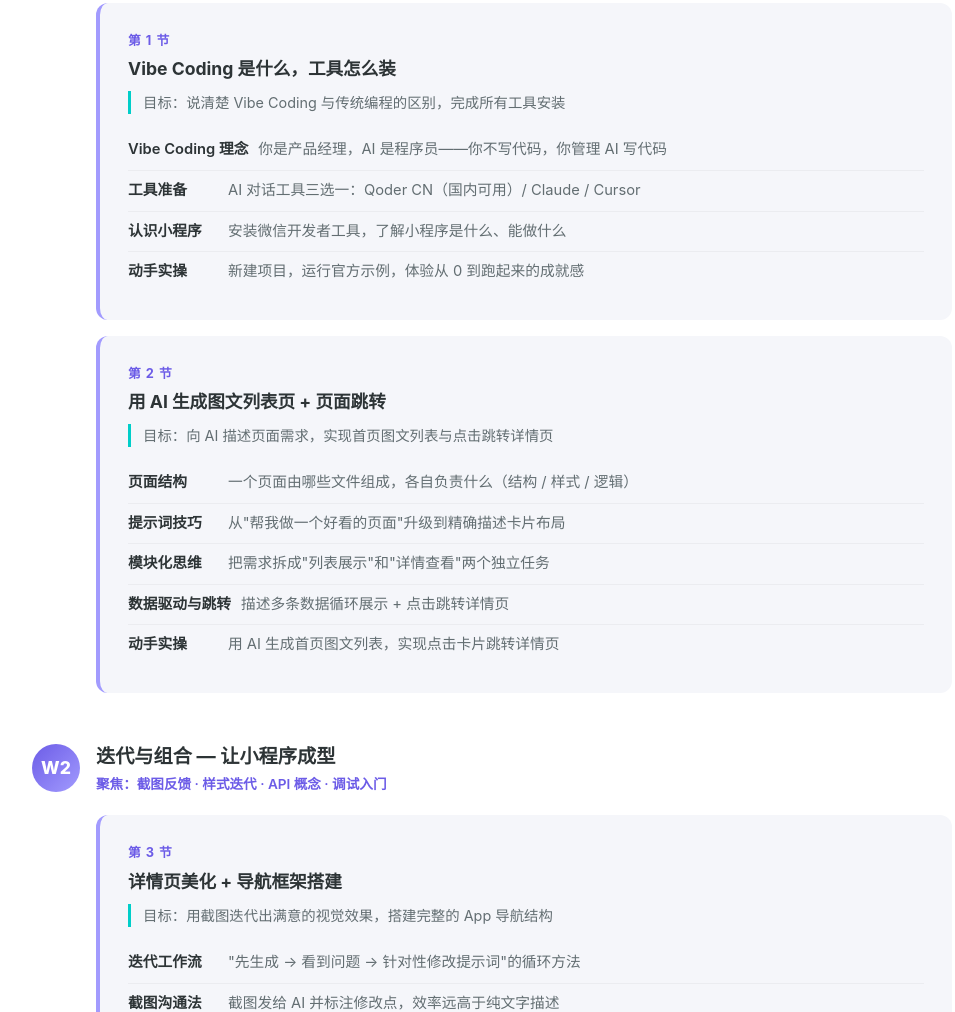
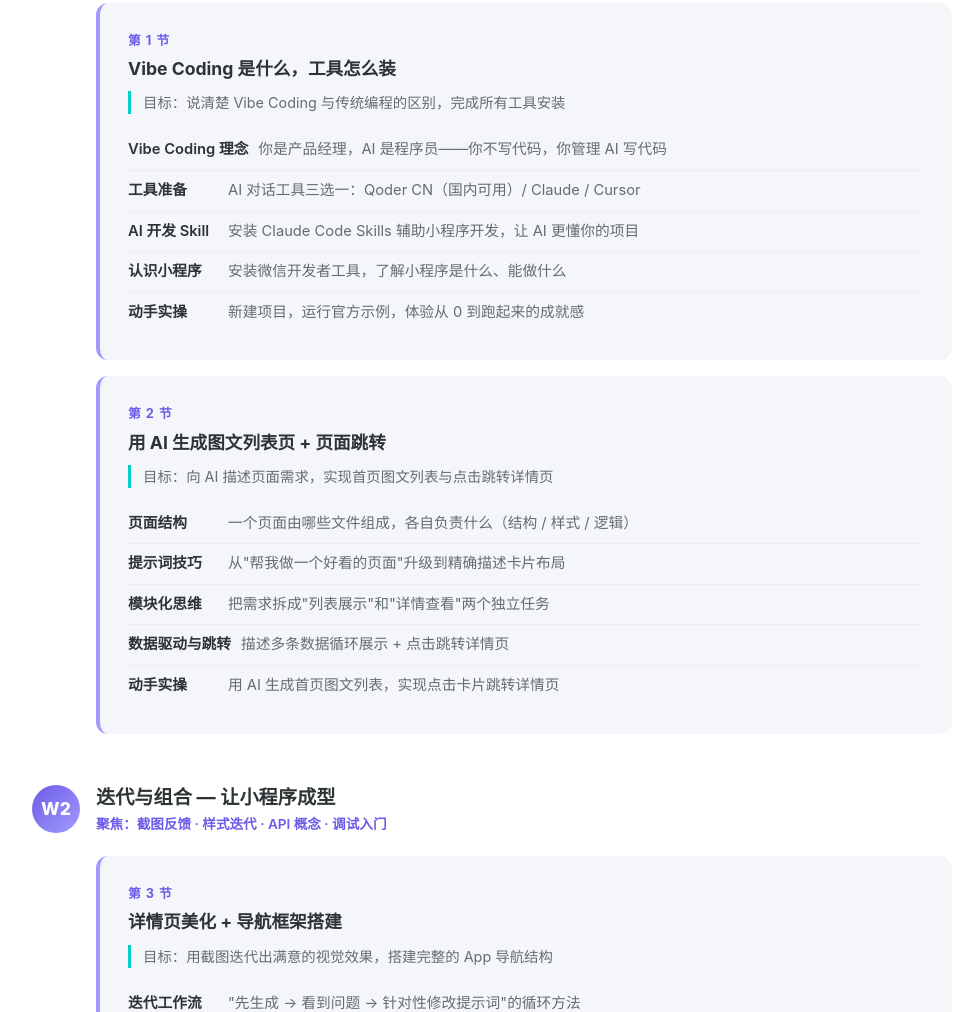
Before and after one commit to Leannechn/vibe-stack-pages, a plain HTML site: page course/vibe-coding-intro.html in a window 1280 px wide. Shown: the part 1457-2469 px from the top of the page, without its empty margins (148-1103 px from the left). Drawn offline with Linux system fonts and the light colour scheme.

Commit message:
Add AI Skill setup to course outline
Include Claude Code Skills installation step in lesson 1.

Co-Authored-By: Claude Opus 4.6 <noreply@anthropic.com>

```diff
--- a/course/vibe-coding-intro.html
+++ b/course/vibe-coding-intro.html
@@ -502,6 +502,7 @@
           <ul class="lesson-items">
             <li><span class="item-label">Vibe Coding 理念</span><span class="item-desc">你是产品经理，AI 是程序员——你不写代码，你管理 AI 写代码</span></li>
             <li><span class="item-label">工具准备</span><span class="item-desc">AI 对话工具三选一：Qoder CN（国内可用）/ Claude / Cursor</span></li>
+            <li><span class="item-label">AI 开发 Skill</span><span class="item-desc">安装 Claude Code Skills 辅助小程序开发，让 AI 更懂你的项目</span></li>
             <li><span class="item-label">认识小程序</span><span class="item-desc">安装微信开发者工具，了解小程序是什么、能做什么</span></li>
             <li><span class="item-label">动手实操</span><span class="item-desc">新建项目，运行官方示例，体验从 0 到跑起来的成就感</span></li>
           </ul>
```
